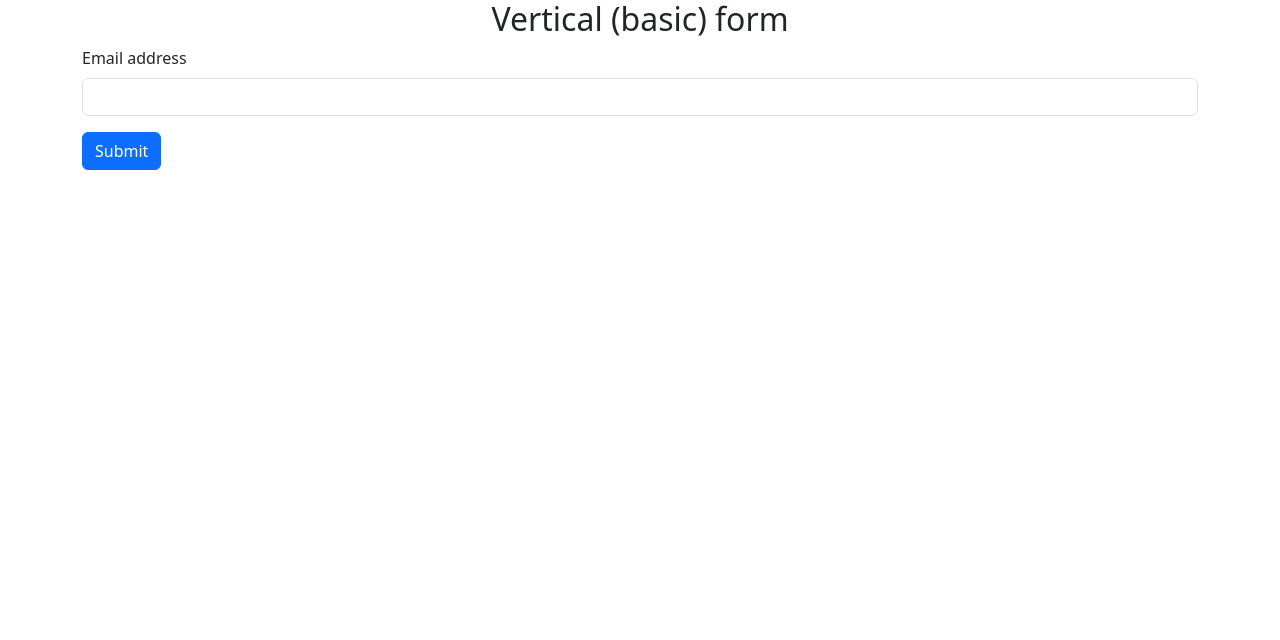
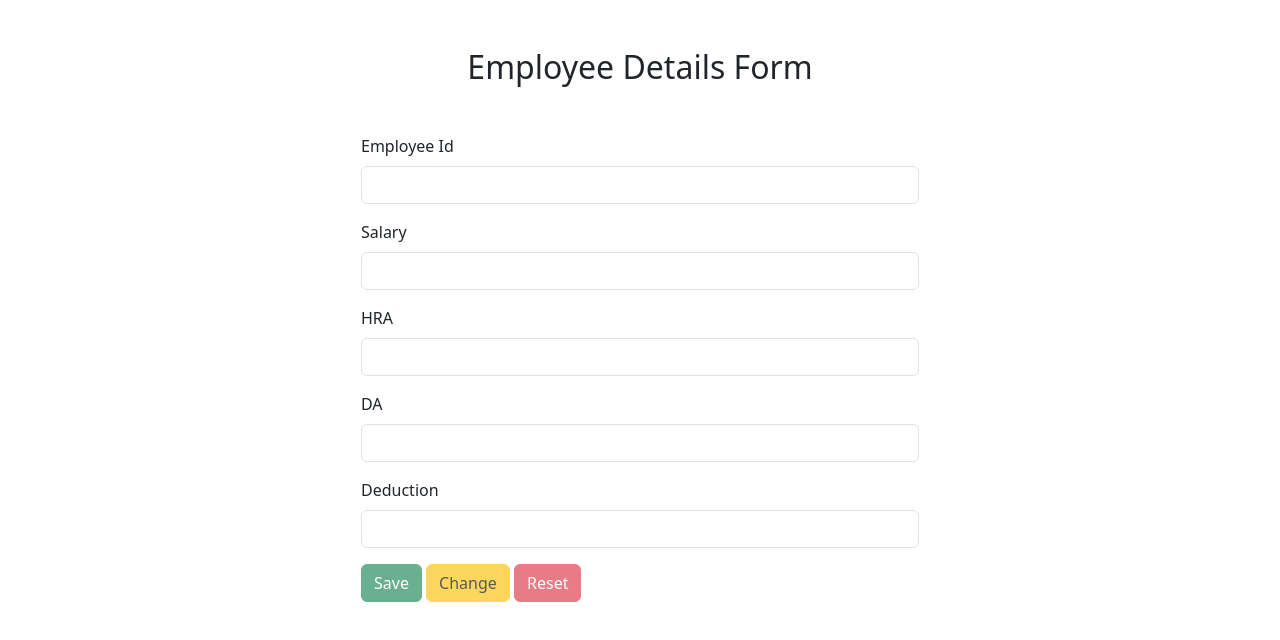
Before and after one commit to charankulal/JSON-Power-DB-Project, a plain HTML site: page public_html/index.html in a window 1280 px wide. Drawn offline with nearby package versions, Linux system fonts and the light colour scheme.

Commit message:
Created Basic HTML form

```diff
--- a/public_html/index.html
+++ b/public_html/index.html
@@ -1,7 +1,7 @@
 <!DOCTYPE html>
 <html lang="en">
   <head>
-    <title>Employee Form</title>
+    <title>Charan K - Employee Form</title>
     <meta charset="UTF-8" />
     <meta name="viewport" content="width=device-width, initial-scale=1.0" />
     <link
@@ -16,21 +16,31 @@
   </head>
   <body>
     <div class="container">
-      <h2 class="text-center">Vertical (basic) form</h2>
-      <form>
+      <h2 class="text-center m-5">Employee Details Form</h2>
+      <form style="width: 75%; padding-left: 25%">
         <div class="mb-3">
-          <label for="exampleInputEmail1" class="form-label"
-            >Email address</label
-          >
-          <input
-            type="email"
-            class="form-control"
-            id="exampleInputEmail1"
-            aria-describedby="emailHelp"
-          />
-
+          <label for="empId" class="form-label">Employee Id</label>
+          <input type="text" class="form-control" id="empId" />
         </div>
-        <button type="submit" class="btn btn-primary">Submit</button>
+        <div class="mb-3">
+          <label for="empSalary" class="form-label">Salary</label>
+          <input type="text" class="form-control" id="empSalary" />
+        </div>
+        <div class="mb-3">
+          <label for="hra" class="form-label">HRA</label>
+          <input type="text" class="form-control" id="hra" />
+        </div>
+        <div class="mb-3">
+          <label for="da" class="form-label">DA</label>
+          <input type="text" class="form-control" id="da" />
+        </div>
+        <div class="mb-3">
+          <label for="deduction" class="form-label">Deduction</label>
+          <input type="text" class="form-control" id="deduction" />
+        </div>
+        <button type="submit" class="btn btn-success" disabled>Save</button>
+        <button type="submit" class="btn btn-warning" disabled>Change</button>
+        <button type="submit" class="btn btn-danger" disabled>Reset</button>
       </form>
     </div>
     <script
```
Also changed, not shown: 1 other file.
